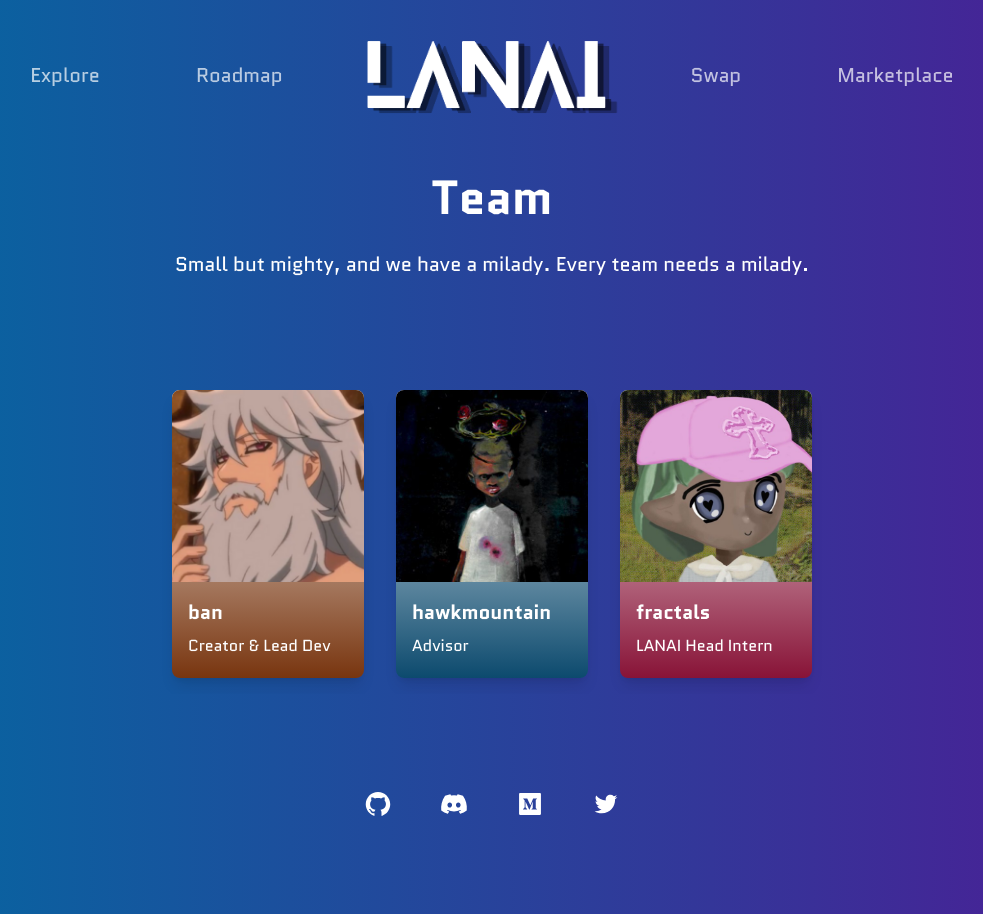
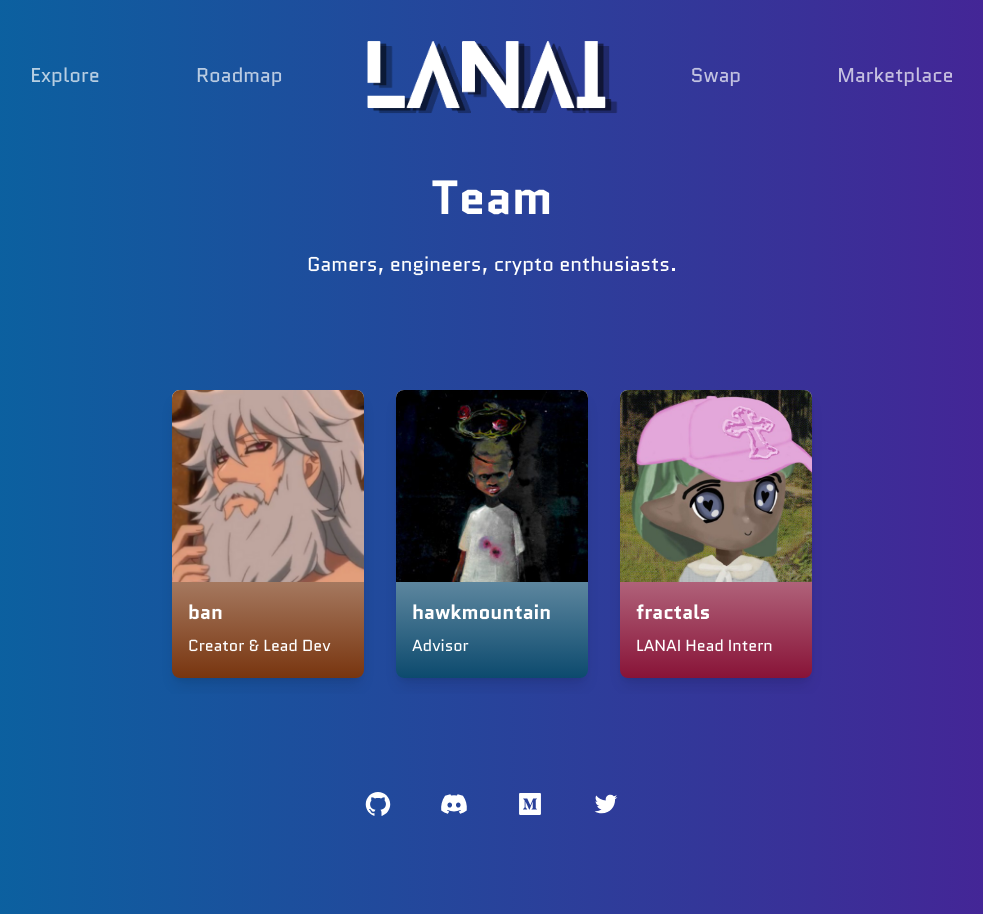
Before and after one commit to 0xban/lanai.world, a React (Vite) app in the folder client/: page /explorecard5 in a window 1280 px wide. Shown: the whole page, without its empty margins (148-1131 px from the left). Built offline with nearby package versions, Linux system fonts and the light colour scheme.

Commit message:
housekeeping changes
slight fixes to adjust views on laptops

```diff
--- a/client/src/components/ExploreComponents/Card5Components/Team.jsx
+++ b/client/src/components/ExploreComponents/Card5Components/Team.jsx
@@ -15,7 +15,7 @@
                 </div>
 
                 <div className='flex justify-center text-white md:text-xl text-center pt-1 px-12 py-12 mb-12'>
-                     Small but mighty, and we have a milady. Every team needs a milady.
+                     Gamers, engineers, crypto enthusiasts.
                 </div>
 
             </div>
--- a/client/src/components/ExploreComponents/Cards.jsx
+++ b/client/src/components/ExploreComponents/Cards.jsx
@@ -8,7 +8,7 @@
 
 const Cards = () => {
   return (
-        <div className="md:flex justify-center mx-6 md:mx-6">
+        <div className="md:flex justify-center mx-6 md:mx-6 mt-28">
 
 
             <div className="cursor-pointer rounded-lg shadow-lg bg-gradient-to-r from-sky-500 to-sky-900 max-w-fit md:max-w-xs hover:scale-105 active:scale-100 my-4 mx-4 hover:transition-all duration-500 ease-in-out hover:drop-shadow-2xl">
--- a/client/src/components/ExploreComponents/Cards2.jsx
+++ b/client/src/components/ExploreComponents/Cards2.jsx
@@ -9,7 +9,9 @@
 const Cards2 = () => {
 
   return (
-        <div className="md:flex justify-center mx-6">
+
+
+        <div className="md:flex justify-center mx-6 md:mb-24">
             <div className="cursor-pointer rounded-lg shadow-lg bg-gradient-to-r from-slate-300 to-black max-w-fit md:max-w-xs hover:scale-105 active:scale-100 my-4 mx-4 mt-0 md:mt-4 hover:transition-all duration-500 ease-in-out hover:drop-shadow-2xl">
             <Link to="/explorecard4">
                 <img className="rounded-t-lg" src={fnscard1} alt="" />
--- a/client/src/pages/Explore.jsx
+++ b/client/src/pages/Explore.jsx
@@ -4,7 +4,7 @@
 
 const Roadmap = () => {
   return (
-    <div className="bg-gradient-to-r from-sky-700 to-violet-900 h-max md:h-screen ">
+    <div className="bg-gradient-to-r from-sky-700 to-violet-900 h-max">
         <Navbar />
         <Cards />
         <Cards2 />
```
